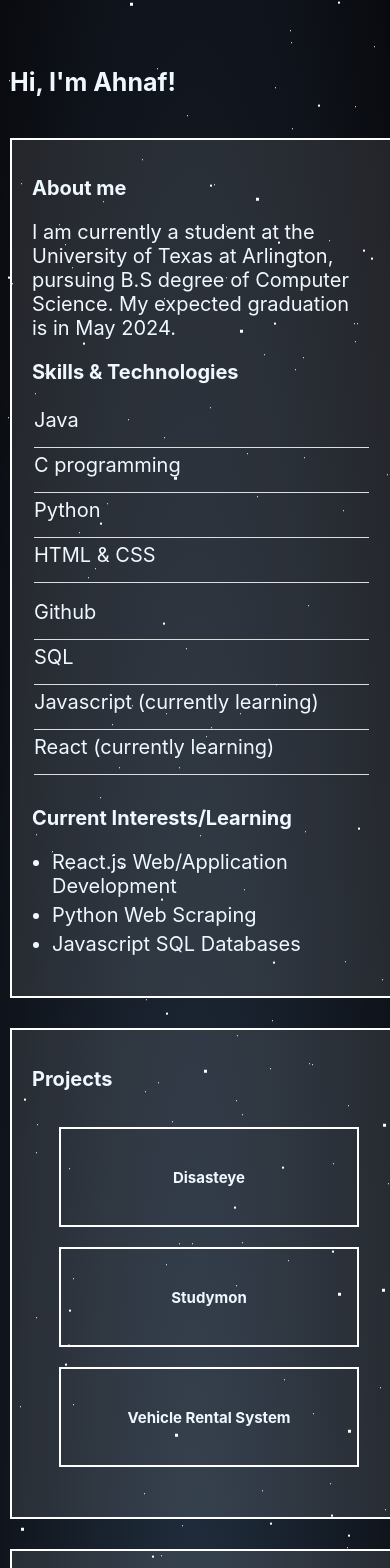
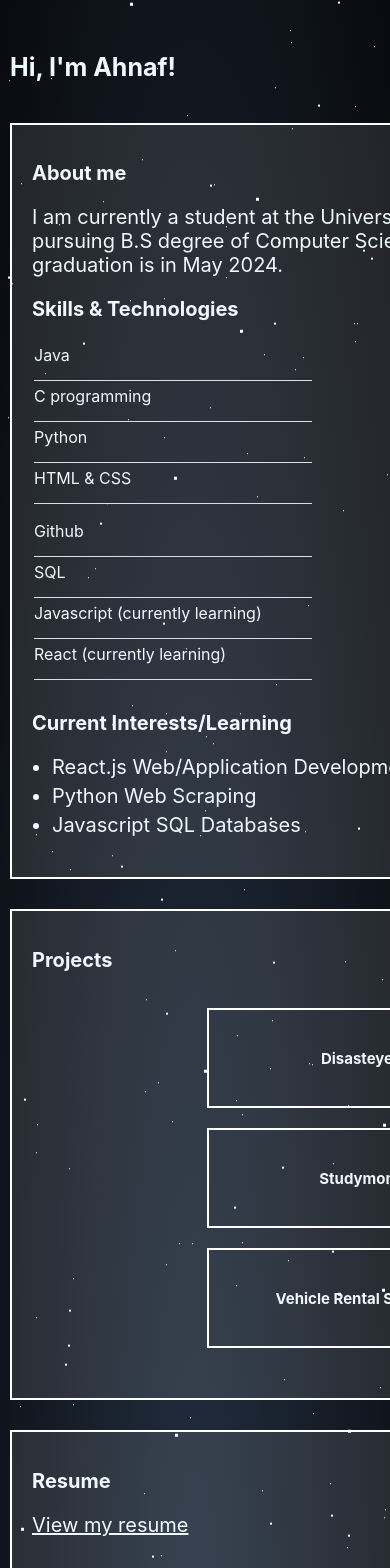
Before and after one commit to developer-xyyz/portfolio-app, a React (Create React App) app: page / in a window 390 px wide. Shown: the top 1568 px of the page. Built offline with nearby package versions, Linux system fonts and the light colour scheme.

Commit message:
tablet and ipad update 2

```diff
--- a/src/components/styles/Body.css
+++ b/src/components/styles/Body.css
@@ -59,30 +59,8 @@ td {
 @media screen and (max-width: 961px) {
   .about-me{
     margin-top: 0;
-    width: 400px;
+    width: 700px;
   }
 
-  table tr {
-    border-bottom: 1px solid #ddd;
-    display: block;
-    margin-bottom: .625em;
-  }
 
-  table td {
-    border-bottom: 1px solid #ddd;
-    display: block;
-    font-size: 1em;
-    text-align: left;
-  }
-
-  table td::before {
-    content: attr(data-label);
-    float: right;
-    font-weight: bold;
-    text-transform: uppercase;
-  }
-
-  table td:last-child {
-    border-bottom: 0;
-  }
 }
--- a/src/components/styles/Header.css
+++ b/src/components/styles/Header.css
@@ -34,13 +34,10 @@
   }
 }
 
-@media screen and (min-width: 961px) {
+@media screen and (max-width: 961px) {
+
   .header{
-    margin-top: 5px;
+    /*border: 2px solid #ffff;*/
+    margin-top: 25px;
   }
-
-  .name{
-    font-size: 25px;
-  }
-
 }
--- a/src/components/styles/Projects.css
+++ b/src/components/styles/Projects.css
@@ -80,19 +80,20 @@
 
 @media screen and (max-width: 961px) {
   .projects{
-    width: 400px;
+    width: 700px;
+    padding-bottom: 50px;
     font-size: 5px;
   }
 
   .Disasteye{
-    margin-left: 27px;
+    margin-left: 175px;
     margin-top: 20px;
     width: 300px;
     height: 100px;
     padding: 0;
   }
   .Studymon{
-    margin-left: 27px;
+    margin-left: 175px;
     margin-top: 20px;
     width: 300px;
     height: 100px;
@@ -100,7 +101,7 @@
   }
 
   .Rentalsys{
-    margin-left: 27px;
+    margin-left: 175px;
     margin-top: 20px;
     width: 300px;
     height: 100px;
--- a/src/components/styles/Resume.css
+++ b/src/components/styles/Resume.css
@@ -18,6 +18,6 @@
 
 @media screen and (max-width: 961px) {
   .resume{
-    width: 400px;
+    width: 700px;
   }
 }
```
